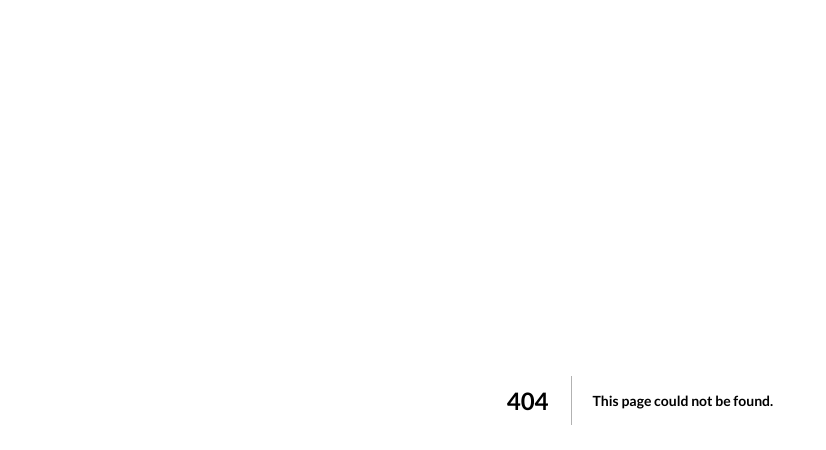
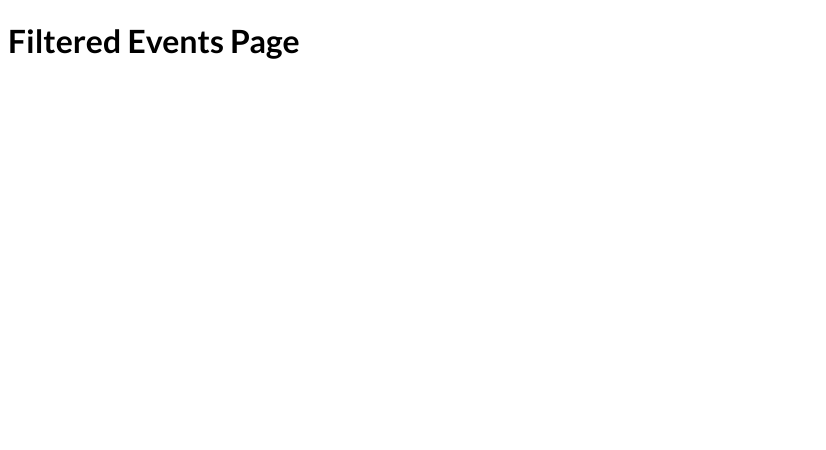
Before and after one commit to SarahBehairy/Nextjs-course, a Next.js app: page /events in a window 1280 px wide. Before the commit this address had no page. Shown: the top 450 px of the page, without its empty margins (0-826 px from the left). Built offline with nearby package versions, Linux system fonts and the light colour scheme.

Commit message:
configure basic routing structure

```diff
--- /dev/null
+++ b/pages/events/[...slug].js
@@ -0,0 +1,7 @@
+function FilteredEventsPage() {
+    return <div>
+        <h1>Filtered Events Page</h1>
+    </div>
+}
+
+export default FilteredEventsPage;
--- a/pages/index.js
+++ b/pages/index.js
@@ -1,6 +1,8 @@
 
-export default function Home() {
+export default function HomePage() {
   return (
-   <></>
+  <div>
+    <h1>Home Page</h1>
+  </div>
   )
 }
```
Also changed, not shown: pages/events/[eventId].js (added, +7 -0 lines), pages/events/index.js (added, +7 -0 lines).
